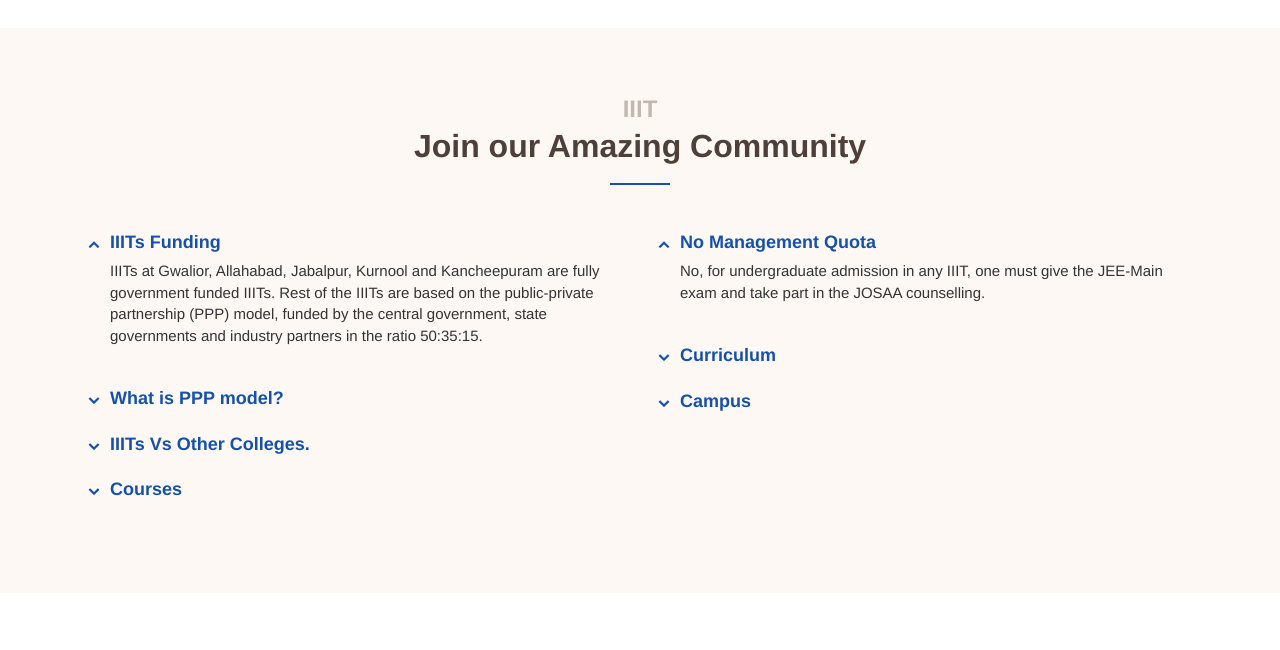
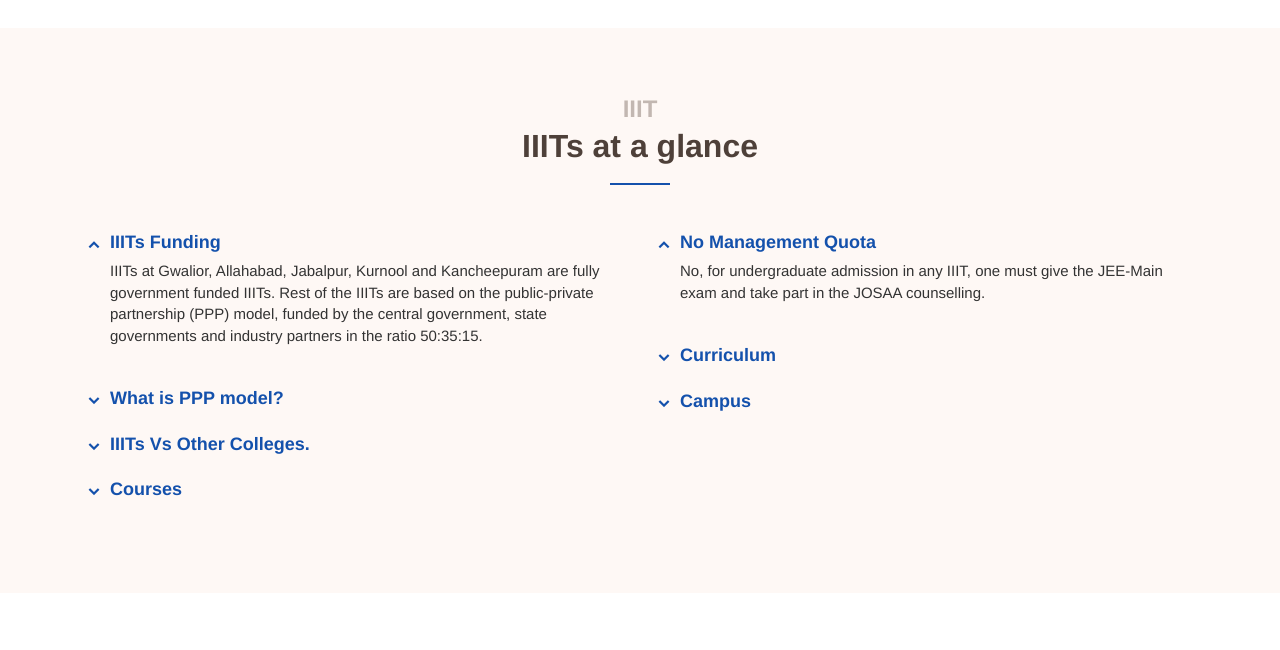
Before and after one commit to prashantkatiyar9777/test1.io, a plain HTML site: page index.html in a window 1280 px wide. Shown: the part 3640-4290 px from the top of the page. Drawn offline with nearby package versions, Linux system fonts and the light colour scheme; files that its build step writes are made by us from their sources; a script that the page names is missing.

Commit message:
Update index.html

```diff
--- a/index.html
+++ b/index.html
@@ -476,7 +476,7 @@
 
 			<div class="section-title" data-aos="fade-up">
 				<h2>IIIT</h2>
-				<p>Join our Amazing Community</p>
+				<p>IIITs at a glance</p>
 			</div>
 
 		   <div class="row">
```
